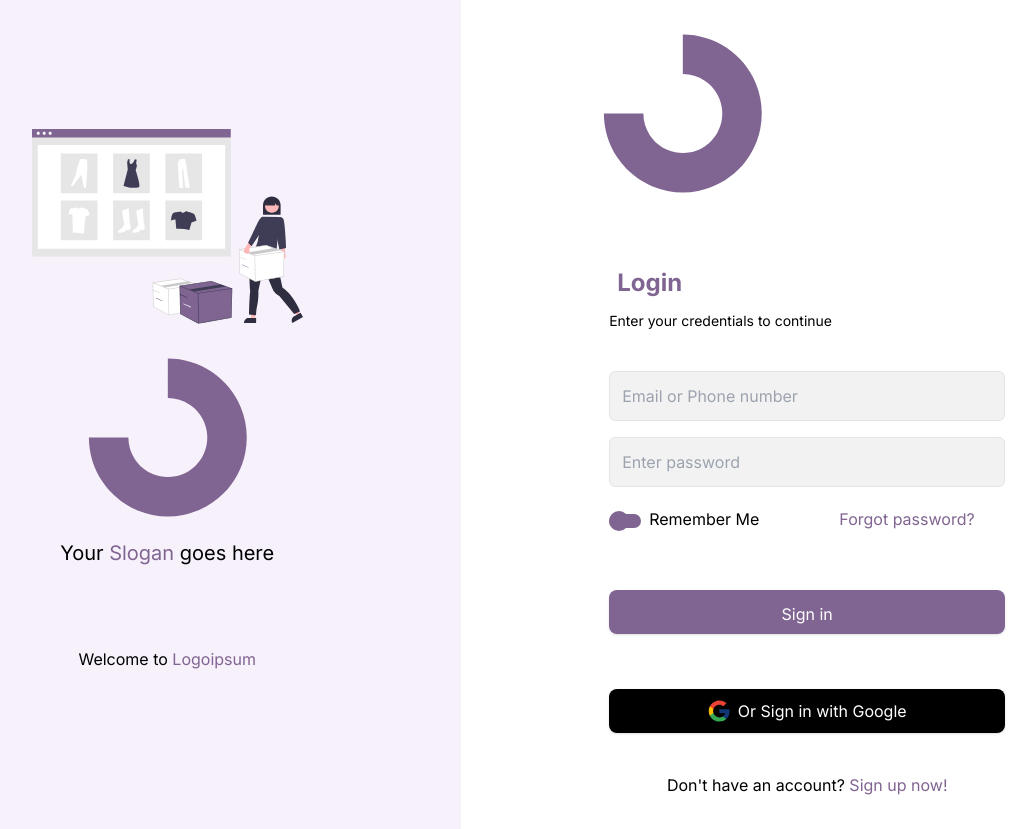
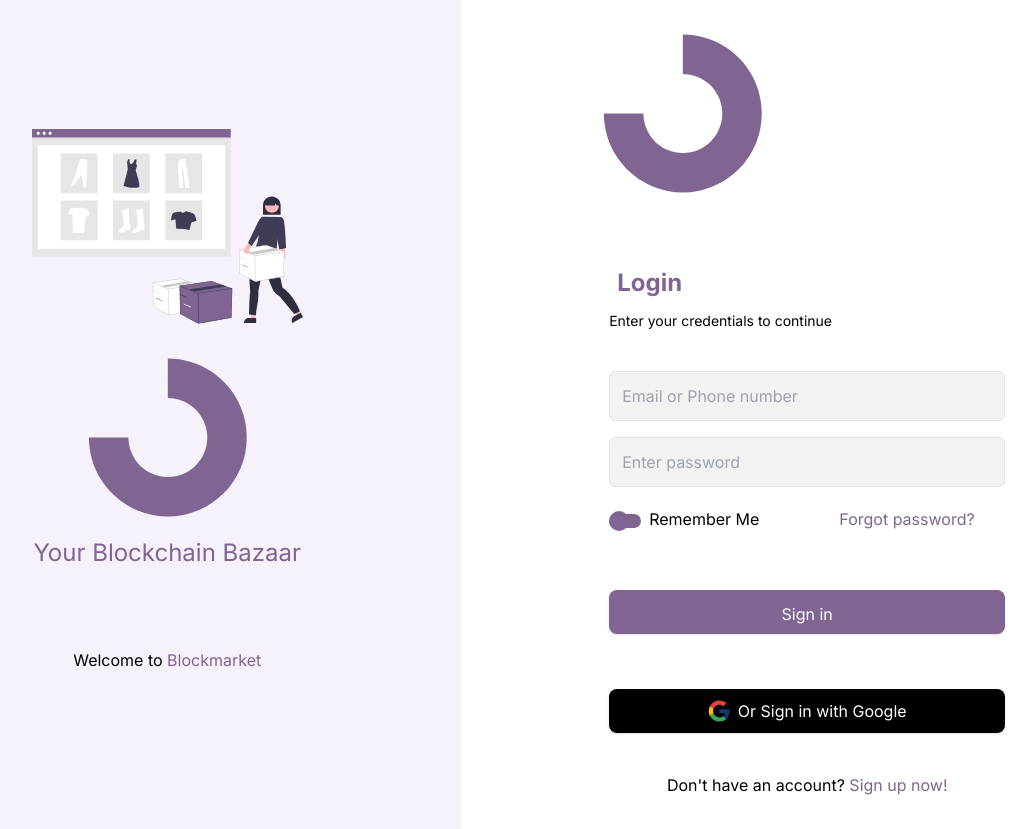
Before and after one commit to Hashaam-ejaz/NextFyp, a Next.js app: page /login in a window 1280 px wide. Shown: the whole page, without its empty margins (127-1163 px from the left). Built offline with nearby package versions, Linux system fonts and the light colour scheme; no server answers.

Commit message:
Added Logo + Slogan

```diff
--- a/app/login/page.tsx
+++ b/app/login/page.tsx
@@ -62,10 +62,12 @@ const Login: React.FC = () => {
           <Image src={loginLogo} width={163} height={39.52} alt="Logo" />
         </div>
         <p className="text-black text-xl mt-5">
-          Your <span className="text-[#806491]">Slogan</span> goes here
+          <span className="text-[#806491] text-[1.5rem] text-center m-4">
+            Your Blockchain Bazaar
+          </span>
         </p>
         <p className="text-black mt-20">
-          Welcome to <span className="text-[#806491]">Logoipsum</span>
+          Welcome to <span className="text-[#806491]">Blockmarket</span>
         </p>
       </div>
 
--- a/app/signup/page.tsx
+++ b/app/signup/page.tsx
@@ -77,10 +77,12 @@ const Signup: React.FC = () => {
           <Image src={loginLogo} width={163} height={39.52} alt="Logo" />
         </div>
         <p className="text-black text-xl mt-5">
-          Your <span className="text-[#806491]">Slogan</span> goes here
+          <span className="text-[#806491] text-[1.5rem] text-center m-4">
+            Your Blockchain Bazaar
+          </span>
         </p>
         <p className="text-black mt-20">
-          Welcome to <span className="text-[#806491]">Logoipsum</span>
+          Welcome to <span className="text-[#806491]">BlockMarket</span>
         </p>
       </div>
 
```
